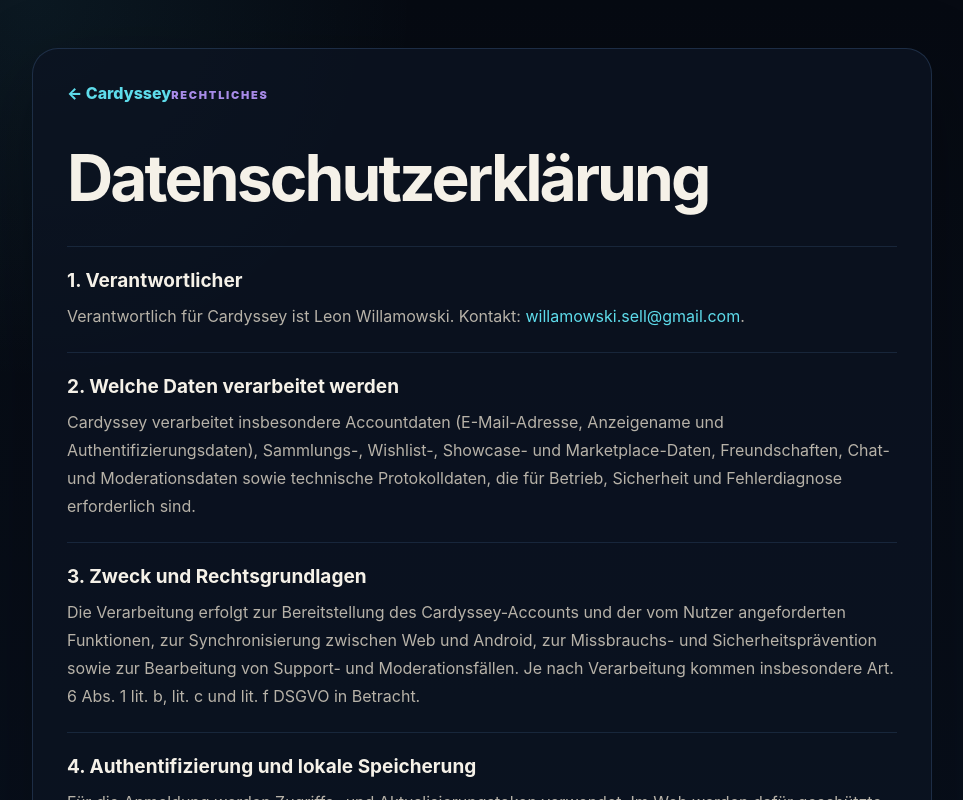
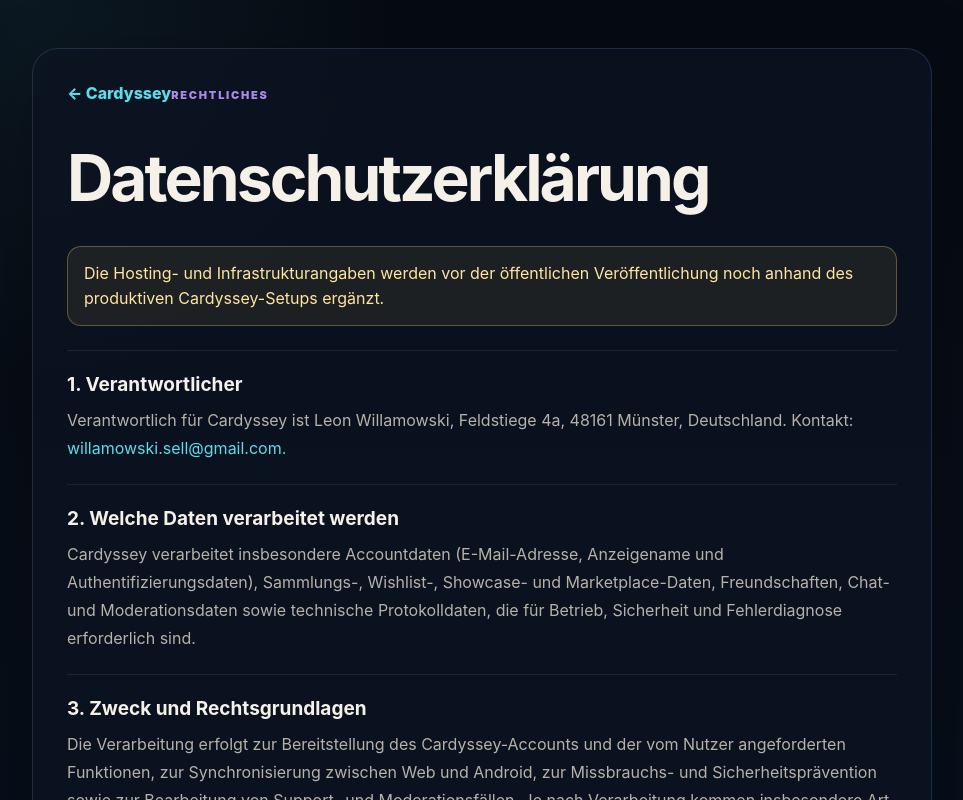
Before and after one commit to leonwilla/Cardyssey-Platform, a Next.js app in the folder web/: page /datenschutz in a window 1280 px wide. Shown: the top 800 px of the page, without its empty margins (158-1121 px from the left). Built offline with nearby package versions, Linux system fonts and the light colour scheme; no server answers.

Commit message:
Add responsible party details to privacy policy

```diff
--- a/web/app/datenschutz/page.tsx
+++ b/web/app/datenschutz/page.tsx
@@ -18,23 +18,20 @@ export default function DatenschutzPage() {
         <span className="legalEyebrow">Rechtliches</span>
         <h1>Datenschutzerklärung</h1>
 
-        {!operator.complete && (
-          <div className="legalWarning">
-            Die vollständigen Verantwortlichen- und Hostingangaben
-            müssen vor Veröffentlichung mit den tatsächlichen
-            Betreiber- und Hostingdaten ergänzt werden.
-          </div>
-        )}
+        <div className="legalWarning">
+          Die Hosting- und Infrastrukturangaben werden vor der
+          öffentlichen Veröffentlichung noch anhand des produktiven
+          Cardyssey-Setups ergänzt.
+        </div>
 
         <section>
           <h2>1. Verantwortlicher</h2>
           <p>
-            Verantwortlich für Cardyssey ist {operator.name}
-            {operator.email ? (
-              <>. Kontakt: <a href={`mailto:${operator.email}`}>{operator.email}</a>.</>
-            ) : (
-              "."
-            )}
+            Verantwortlich für Cardyssey ist {operator.name},
+            {operator.street && <> {operator.street},</>}
+            {operator.postalCity && <> {operator.postalCity},</>}
+            {" "}{operator.country}. Kontakt:{" "}
+            <a href={`mailto:${operator.email}`}>{operator.email}</a>.
           </p>
         </section>
 
```
